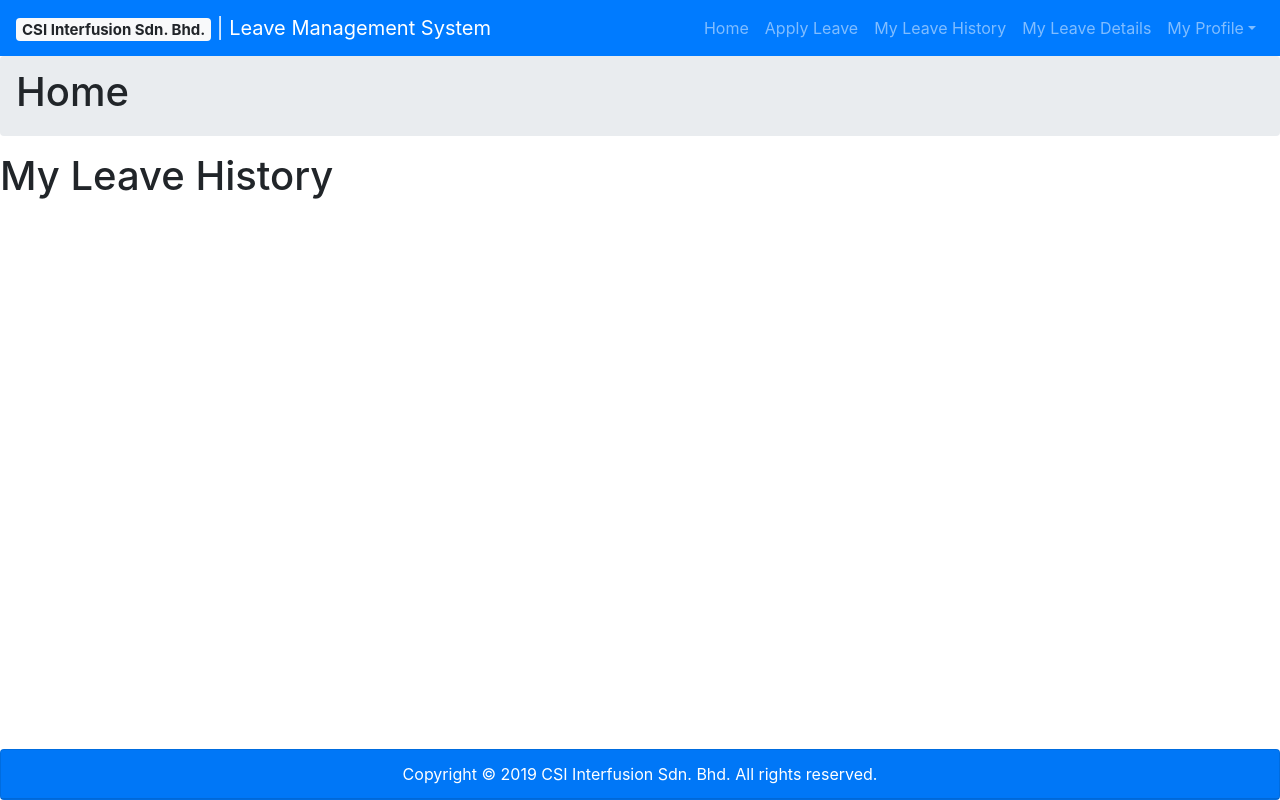
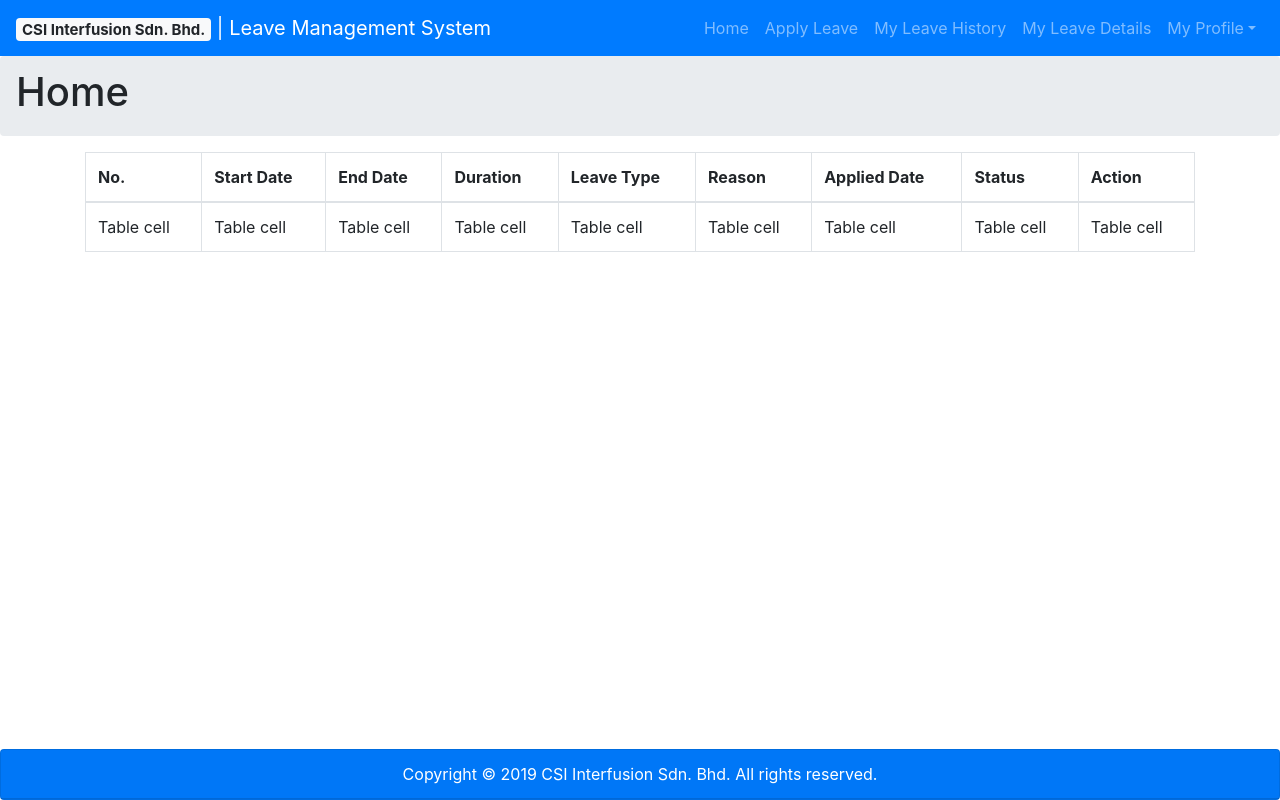
Before and after one commit to jameacle09/csileavemanagementsystem, a React (Create React App) app in the folder leavemanagement/: page /myleavehistory in a window 1280 px wide. Built offline with nearby package versions, Linux system fonts and the light colour scheme.

Commit message:
Update My Leave History page

```diff
--- a/leavemanagement/src/leaves/MyLeaveHistory.js
+++ b/leavemanagement/src/leaves/MyLeaveHistory.js
@@ -1,4 +1,6 @@
 import React, { Component } from 'react';
+import { Table, Button } from 'reactstrap';
+import { Link } from "react-router-dom";
 
 class MyLeaveHistory extends Component {
   constructor(props) {
@@ -6,8 +8,35 @@ class MyLeaveHistory extends Component {
   }
   render() {
     return (
-      <div>
-        <h1>My Leave History</h1>
+      <div className="container">
+        <Table bordered responsive>
+          <thead>
+            <tr>
+              <th>No.</th>
+              <th>Start Date</th>
+              <th>End Date</th>
+              <th>Duration</th>
+              <th>Leave Type</th>
+              <th>Reason</th>
+              <th>Applied Date</th>
+              <th>Status</th>
+              <th>Action</th>
+            </tr>
+          </thead>
+          <tbody>
+            <tr>
+              <td>Table cell</td>
+              <td>Table cell</td>
+              <td>Table cell</td>
+              <td>Table cell</td>
+              <td>Table cell</td>
+              <td>Table cell</td>
+              <td>Table cell</td>
+              <td>Table cell</td>
+              <td>Table cell</td>
+            </tr>
+          </tbody>
+        </Table>
       </div>
     );
   }
```
